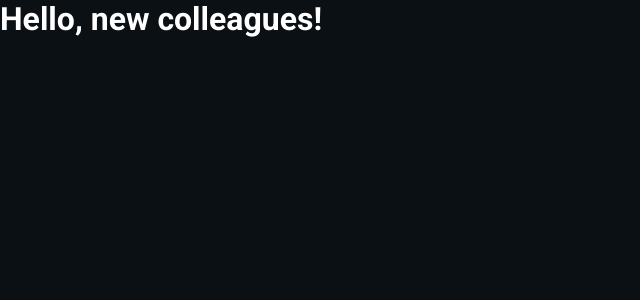
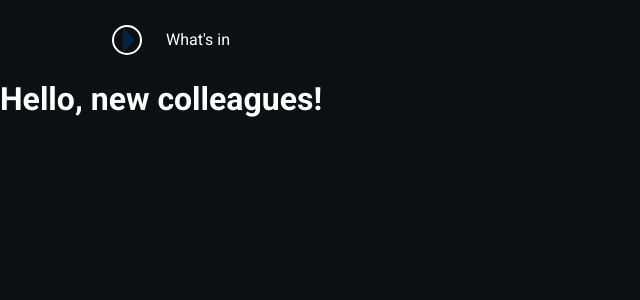
Before and after one commit to AcidTr/next-movies, a Next.js app: page / in a window 1280 px wide. Shown: the top 300 px of the page, without its empty margins (0-640 px from the left). Built offline with nearby package versions, Linux system fonts and the light colour scheme.

Commit message:
adding header and new gray colors

```diff
--- /dev/null
+++ b/src/components/Header/index.tsx
@@ -0,0 +1,15 @@
+import { PlayIcon } from '../PlayIcon'
+import styles from './styles.module.scss'
+
+export function Header() {
+    return (
+        <header className={styles.headerContainer}>
+            <div className={styles.headerContent}>
+                <PlayIcon />
+                <nav>
+                    <a href='/'>What's in</a>
+                </nav>
+            </div>
+        </header>
+    )
+}
--- /dev/null
+++ b/src/components/Header/styles.module.scss
@@ -0,0 +1,35 @@
+.headerContainer {
+    height: 5rem;
+}
+
+.headerContent {
+    max-width: 1120px;
+    height: 5rem;
+    margin: 0 auto;
+    padding: 0 2rem;
+
+    display: flex;
+    flex-direction: row;
+    align-items: center;
+    justify-content: flex-start;
+
+    nav {
+        margin-left: 1rem;
+        height: 5rem;
+
+        a {
+            display: inline-block;
+            position: relative;
+            padding: 0 0.5rem;
+            height: 5rem;
+            line-height: 5rem;
+            color: var(--white);
+
+            transition: 0.2;
+
+            &:hover {
+                color: var(--gray-500);
+            }
+        }
+    }
+}
--- a/src/pages/_app.tsx
+++ b/src/pages/_app.tsx
@@ -1,9 +1,15 @@
 import { AppProps } from 'next/app'
+import { Header } from '../components/Header'
 
 import '../styles/global.scss'
 
 function MyApp({ Component, pageProps }: AppProps) {
-  return <Component {...pageProps} />
+    return (
+        <>
+            <Header />
+            <Component {...pageProps} />
+        </>
+    )
 }
 
 export default MyApp
--- a/src/pages/index.tsx
+++ b/src/pages/index.tsx
@@ -1,5 +1,4 @@
 import Head from 'next/head';
-
 
 export default function Home() {
     return (
--- a/src/styles/global.scss
+++ b/src/styles/global.scss
@@ -1,5 +1,5 @@
 * {
-    margin:0;
+    margin: 0;
     padding: 0;
     box-sizing: border-box;
 }
@@ -10,17 +10,23 @@
     --background: #0b1014;
 
     --primary: #032541;
+
+    --gray-100: ##edf2f7;
+
+    --gray-500: #718096;
+
+    --gray-700: ##2d3748;
 }
 
 @media (max-width: 1080px) {
     html {
-        font-size: 93.75%
+        font-size: 93.75%;
     }
 }
 
 @media (max-width: 720) {
     html {
-        font-size: 87.5%
+        font-size: 87.5%;
     }
 }
 
@@ -29,7 +35,11 @@ body {
     color: var(--white);
 }
 
-body, input, textarea, select, button {
+body,
+input,
+textarea,
+select,
+button {
     font: 400 1rem "Roboto", sans-serif;
 }
 
```
Lines whose indentation alone changed are shown as unchanged.
